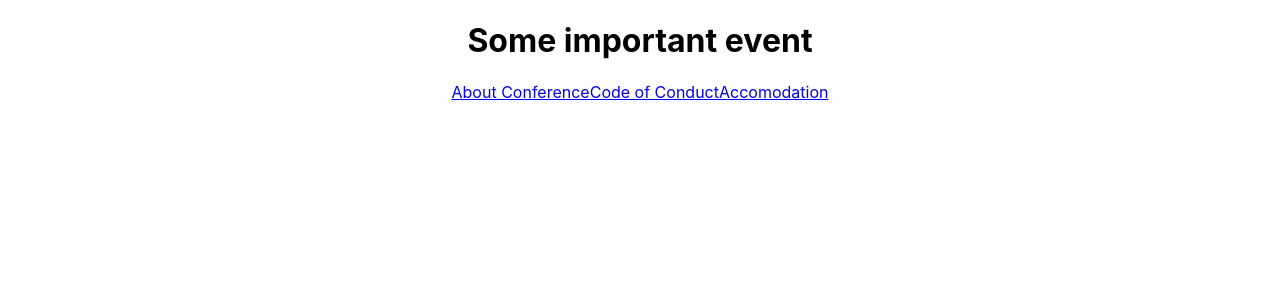
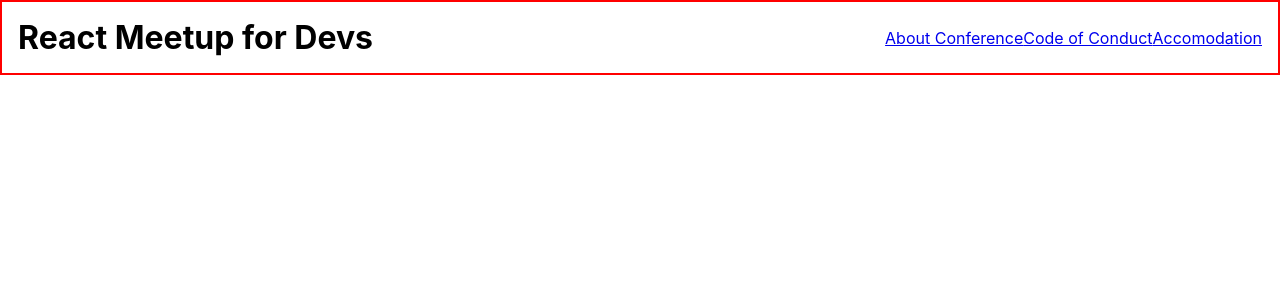
Before and after one commit to irakli12345/Responsive-React-Conference-App, a React (Create React App) app: page / in a window 1280 px wide. Shown: the top 300 px of the page. Built offline with nearby package versions, Linux system fonts and the light colour scheme.

Commit message:
created separate div for the top part of the website, applied basic styles to it

```diff
--- a/src/App.css
+++ b/src/App.css
@@ -1,38 +1,13 @@
-.App {
-  text-align: center;
+.top {
+  border: 2px solid red;
+  display: flex;
+  justify-content: space-between;
+  align-items: center;
+  box-sizing: border-box;
+  max-height: 15%;
 }
-
-.App-logo {
-  height: 40vmin;
-  pointer-events: none;
+.top > * {
+  margin: 1rem;
 }
-
-@media (prefers-reduced-motion: no-preference) {
-  .App-logo {
-    animation: App-logo-spin infinite 20s linear;
-  }
-}
-
-.App-header {
-  background-color: #282c34;
-  min-height: 100vh;
-  display: flex;
-  flex-direction: column;
-  align-items: center;
-  justify-content: center;
-  font-size: calc(10px + 2vmin);
-  color: white;
-}
-
-.App-link {
-  color: #61dafb;
-}
-
-@keyframes App-logo-spin {
-  from {
-    transform: rotate(0deg);
-  }
-  to {
-    transform: rotate(360deg);
-  }
-}
+/* for small screens make Header text much smaller, depending on width of the screen
+*/
--- a/src/App.js
+++ b/src/App.js
@@ -1,6 +1,8 @@
 import { useState } from "react";
 import { BrowserRouter as Router, Route } from "react-router-dom";
 import Menu from "./components/Menu";
+import TextLogo from "./components/TextLogo";
+
 import "./App.css";
 
 function App() {
@@ -10,8 +12,11 @@ function App() {
     <Router>
       {" "}
       <div className="App">
-        <h1>Some important event</h1>
-        <Menu></Menu>
+        <div className="top">
+          {" "}
+          <TextLogo></TextLogo>
+          <Menu></Menu>
+        </div>
       </div>
     </Router>
   );
--- /dev/null
+++ b/src/components/TextLogo.js
@@ -0,0 +1,5 @@
+function TextLogo() {
+  return <h1>React Meetup for Devs</h1>;
+}
+
+export default TextLogo;
```
